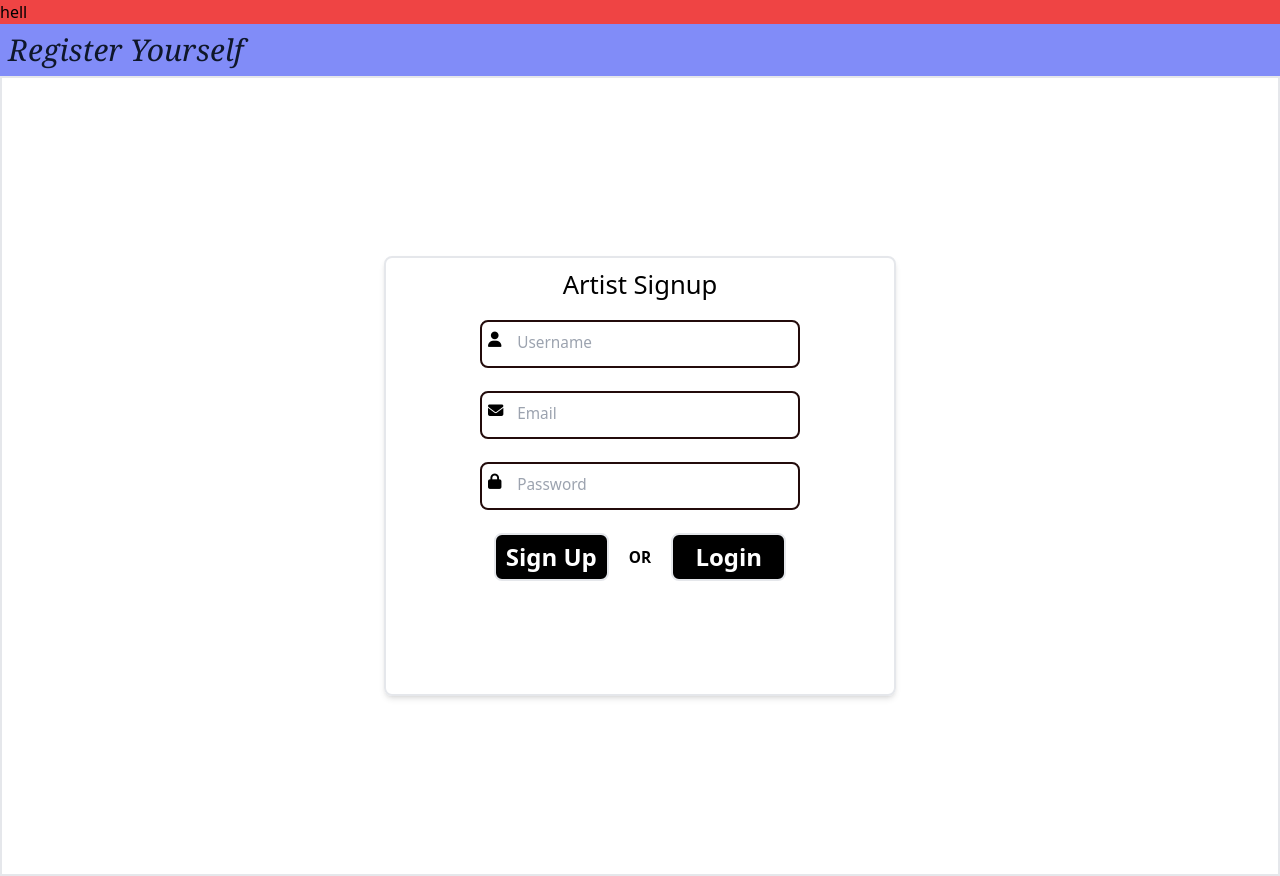
After one commit to Sanjit-Thapa/Project-V, a PHP site: page /Artist/ArtistSign.php in a window 1280 px wide. The commit adds this page. Run offline with PHP 8.4, Linux system fonts and the light colour scheme; some libraries are stand-ins or nearby versions.

Commit message:
new Artist signup build up

```diff
--- /dev/null
+++ b/public/Artist/ArtistSign.php
@@ -0,0 +1,68 @@
+<?php
+
+echo "hell";
+
+?>
+
+
+
+<!DOCTYPE html>
+<html lang="en">
+<head>
+    <meta charset="UTF-8">
+    <meta name="viewport" content="width=device-width, initial-scale=1.0">
+    <title>Artist</title>
+    <link rel="stylesheet" href="/public/style.css">
+    <link rel="stylesheet" href="https://cdnjs.cloudflare.com/ajax/libs/font-awesome/6.6.0/css/all.min.css" integrity="sha512-Kc323vGBEqzTmouAECnVceyQqyqdsSiqLQISBL29aUW4U/M7pSPA/gEUZQqv1cwx4OnYxTxve5UMg5GT6L4JJg==" crossorigin="anonymous" referrerpolicy="no-referrer" />
+
+</head>
+<body class="bg-red-500 stroke-white">
+    <!-- top level of the Artist Signup -->
+     <div class="bg-indigo-400">
+        <h1 class="text-3xl p-2 font-serif italic text-slate-900 ">Register Yourself</h1>
+     </div>
+        <!-- SignUp Page For the Artist  -->
+        <div class=" bg-white flex justify-center items-center border-2 h-[100vh] ">
+            <div class="formBody flex flex-col items-center border-2 shadow-md min-w-[40vw] rounded-lg h-[55vh]">
+                <div class="font-medium pt-2" >
+                    <h1 class="text-[2vw]">Artist Signup</h1>
+                </div>
+             <form action="ArtistSign.php" method="post" class="login flex flex-col  pt-4 gap-[1.8vw] text-[1.2vw] items-center">
+
+                <div class="relative">
+                    <i class="fa-solid fa-user absolute left-2 top-3 flex items-center justify-center"></i>
+                   <input type="text" class="border-2 w-[25vw] h-[6vh] rounded-lg border-[#230B0B] pl-[2.2rem] pb-[0.2rem] hover:placeholder:text-red-950 hover:border-indigo-600 transition duration-200" placeholder="Username" name="username" id="username" required>
+               </div>
+
+                <div class="relative">
+
+                     <i class="fa-solid fa-envelope absolute left-2 top-3 flex items-center justify-center"></i>
+                    <input type="email" class="border-2 w-[25vw] h-[6vh] rounded-lg border-[#230B0B] pl-[2.2rem] pb-[0.2rem] hover:placeholder:text-red-950 hover:border-indigo-600 transition duration-200" placeholder="Email" name="ArtistEmail" id="email" required>
+                </div>
+
+                        <div class="relative">
+                            <i class="fa-solid fa-lock  absolute left-2 top-3 flex items-center justify-center"></i>
+                            <input type="password" name="ArtistPassword" id="password" class="border-2 w-[25vw] h-[6vh]  rounded-lg border-[#230B0B] pl-[2.2rem] pb-[0.2rem] hover:placeholder:text-red-950 hover:border-indigo-600 transition duration-200" placeholder="Password" required>
+
+                        </div>
+                        <div class="flex justify-center items-center text-center gap-5">
+                            <div class="flex flex-col items-center gap-2">
+                                <input type="submit" value="Sign Up" class="border-2 cursor-pointer w-[9vw] rounded-lg bg-black text-2xl hover:border-2 hover:border-[#4723DB] transition duration-200 font-bold hover:bg-indigo-900 h-[6vh] text-white" name="Signup">
+                            </div>
+
+                            <strong class="text-center ">OR</strong>
+
+                            <div class="flex flex-col items-center gap-2">
+                                <input type="submit" value="Login" class="border-2 cursor-pointer w-[9vw] rounded-lg bg-black text-2xl h-[6vh] hover:border-2 hover:border-[#4723DB] transition duration-200 font-bold hover:bg-indigo-900 text-white" name="ArtistLogin">
+                            </div>
+                        </div>
+
+
+
+                     </form>
+
+            </div>
+
+        </div>
+</body>
+</html>
--- a/public/index.php
+++ b/public/index.php
@@ -148,7 +148,7 @@
 
       <!-- changing the profile picture -->
 
-      <div class="flex justify-center shadow-lg rounded-lg hidden" id="profilePicture">
+      <div class="flex justify-center shadow-lg  z-50 rounded-lg hidden" id="profilePicture" >
         <div class="border-2 border-red-00 bg-white w-[25vw] h-[60vh] absolute rounded-lg">
         <div>
             <button class="fa-solid fa-xmark text-2xl font-bold text-blue-400" id="exit"></button>
--- a/public/style.css
+++ b/public/style.css
@@ -582,6 +582,14 @@ video {
   top: 0.5rem;
 }
 
+.top-3 {
+  top: 0.75rem;
+}
+
+.z-50 {
+  z-index: 50;
+}
+
 .m-3 {
   margin: 0.75rem;
 }
@@ -622,10 +630,6 @@ video {
 
 .mt-4 {
   margin-top: 1rem;
-}
-
-.block {
-  display: block;
 }
 
 .inline {
@@ -678,6 +682,26 @@ video {
 
 .h-\[60vh\] {
   height: 60vh;
+}
+
+.h-\[6vh\] {
+  height: 6vh;
+}
+
+.h-2 {
+  height: 0.5rem;
+}
+
+.h-\[4vh\] {
+  height: 4vh;
+}
+
+.h-\[7vh\] {
+  height: 7vh;
+}
+
+.h-\[6\.5vh\] {
+  height: 6.5vh;
 }
 
 .min-h-screen {
@@ -762,6 +786,10 @@ video {
 
 .justify-between {
   justify-content: space-between;
+}
+
+.gap-2 {
+  gap: 0.5rem;
 }
 
 .gap-5 {
@@ -861,6 +889,11 @@ video {
   background-color: rgb(34 197 94 / var(--tw-bg-opacity));
 }
 
+.bg-indigo-400 {
+  --tw-bg-opacity: 1;
+  background-color: rgb(129 140 248 / var(--tw-bg-opacity));
+}
+
 .bg-red-400 {
   --tw-bg-opacity: 1;
   background-color: rgb(248 113 113 / var(--tw-bg-opacity));
@@ -871,9 +904,9 @@ video {
   background-color: rgb(255 255 255 / var(--tw-bg-opacity));
 }
 
-.bg-red-300 {
+.bg-red-500 {
   --tw-bg-opacity: 1;
-  background-color: rgb(252 165 165 / var(--tw-bg-opacity));
+  background-color: rgb(239 68 68 / var(--tw-bg-opacity));
 }
 
 .bg-gradient-to-r {
@@ -893,6 +926,10 @@ video {
 
 .to-teal-500 {
   --tw-gradient-to: #14b8a6 var(--tw-gradient-to-position);
+}
+
+.stroke-white {
+  stroke: #fff;
 }
 
 .p-1 {
@@ -985,9 +1022,18 @@ video {
   font-family: ui-monospace, SFMono-Regular, Menlo, Monaco, Consolas, "Liberation Mono", "Courier New", monospace;
 }
 
+.font-serif {
+  font-family: ui-serif, Georgia, Cambria, "Times New Roman", Times, serif;
+}
+
 .text-2xl {
   font-size: 1.5rem;
   line-height: 2rem;
+}
+
+.text-3xl {
+  font-size: 1.875rem;
+  line-height: 2.25rem;
 }
 
 .text-\[1\.2vw\] {
@@ -1036,6 +1082,10 @@ video {
   font-weight: 100;
 }
 
+.italic {
+  font-style: italic;
+}
+
 .text-black {
   --tw-text-opacity: 1;
   color: rgb(0 0 0 / var(--tw-text-opacity));
@@ -1081,6 +1131,11 @@ video {
   color: rgb(203 213 225 / var(--tw-text-opacity));
 }
 
+.text-slate-900 {
+  --tw-text-opacity: 1;
+  color: rgb(15 23 42 / var(--tw-text-opacity));
+}
+
 .text-white {
   --tw-text-opacity: 1;
   color: rgb(255 255 255 / var(--tw-text-opacity));
@@ -1089,6 +1144,12 @@ video {
 .shadow-lg {
   --tw-shadow: 0 10px 15px -3px rgb(0 0 0 / 0.1), 0 4px 6px -4px rgb(0 0 0 / 0.1);
   --tw-shadow-colored: 0 10px 15px -3px var(--tw-shadow-color), 0 4px 6px -4px var(--tw-shadow-color);
+  box-shadow: var(--tw-ring-offset-shadow, 0 0 #0000), var(--tw-ring-shadow, 0 0 #0000), var(--tw-shadow);
+}
+
+.shadow-md {
+  --tw-shadow: 0 4px 6px -1px rgb(0 0 0 / 0.1), 0 2px 4px -2px rgb(0 0 0 / 0.1);
+  --tw-shadow-colored: 0 4px 6px -1px var(--tw-shadow-color), 0 2px 4px -2px var(--tw-shadow-color);
   box-shadow: var(--tw-ring-offset-shadow, 0 0 #0000), var(--tw-ring-shadow, 0 0 #0000), var(--tw-shadow);
 }
 
```
Also changed, not shown: public/Artist/ArtistLogin.html (added, +12 -0 lines).
